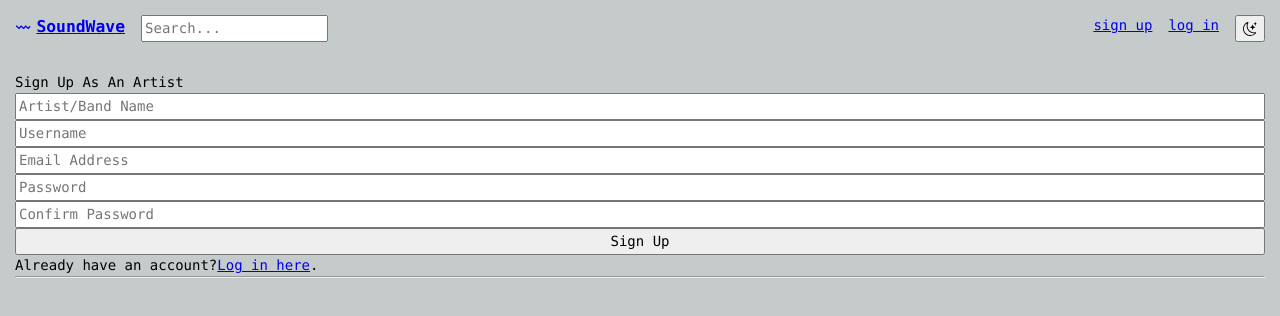
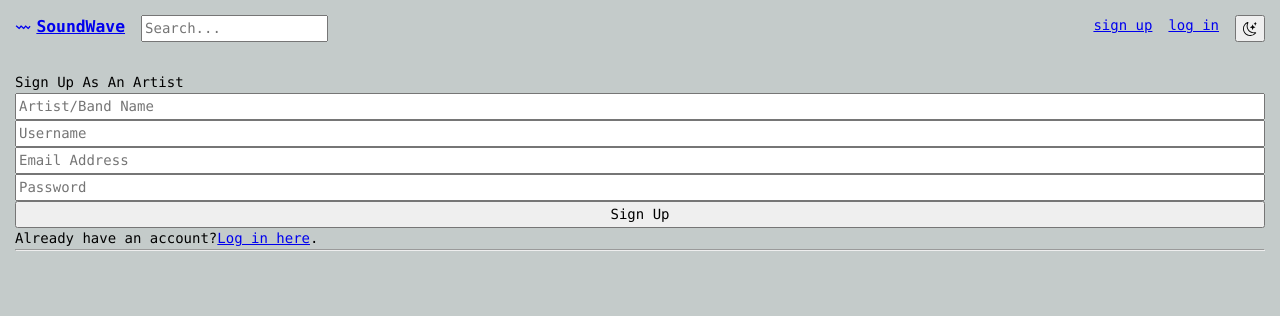
Before and after one commit to AlessiaPiscopo/SoundWave, a React (Create React App) app in the folder client/: page /signup in a window 1280 px wide. Both pictures are taken after a click on the button "Artist". Shown: the top 316 px of the page. Built offline with nearby package versions, Linux system fonts and the light colour scheme; no server answers; the database is empty.

Commit message:
Firestore Setup, Tests ctd

```diff
--- a/client/src/components/App.js
+++ b/client/src/App.js
@@ -1,10 +1,10 @@
 import { BrowserRouter, Routes, Route } from "react-router-dom";
-import GlobalStyles from "../GlobalStyles";
-import Homepage from "../pages/Homepage";
-import Login from "../pages/Login";
-import Signup from "../pages/Signup";
-import ArtistData from "./ArtistData";
-import FanNavBar from "./NavBar/FanNavBar";
+import GlobalStyles from "./GlobalStyles";
+import Homepage from "./pages/Homepage";
+import Login from "./pages/Login";
+import Signup from "./pages/Signup";
+// import ArtistData from "./ArtistData";
+import FanNavBar from "./components/NavBar/FanNavBar";
 
 // import Profile from "./pages/Profile";
 // import Artist from "./pages/Artist";
@@ -16,7 +16,7 @@ const App = () => {
       <BrowserRouter>
         <GlobalStyles />
         <FanNavBar />
-        <ArtistData />
+        {/* <ArtistData /> */}
         <Routes>
           <Route exact path="/" element={<Homepage />} />
           <Route exact path="/signup" element={<Signup />} />
--- a/client/src/components/SignUp/ArtistSignUp.js
+++ b/client/src/components/SignUp/ArtistSignUp.js
@@ -1,9 +1,14 @@
 import { NavLink } from "react-router-dom";
 import styled from "styled-components";
-import ArtistData from "../ArtistData";
+// import ArtistData from "../ArtistData";
 import Container from "../StyledElements/Container";
 
 const ArtistSignup = () => {
+  const handleArtistSignup = async () => {
+    console.log("form submitted");
+    // return <ArtistData />;
+  };
+
   return (
     <>
       <Container>
@@ -13,14 +18,13 @@ const ArtistSignup = () => {
           <ArtistName
             type="text"
             name="artist-name"
-            required
+            // required
             placeholder="Artist/Band Name"
           ></ArtistName>
-          {/*  */}
           <Username
             type="text"
             name="username"
-            required
+            // required
             placeholder="Username"
             // ref={username}
             // onChange={handleChange}
@@ -28,7 +32,7 @@ const ArtistSignup = () => {
           <Email
             type="email"
             name="email"
-            required
+            // required
             placeholder="Email Address"
             // ref={username}
             // onChange={handleChange}
@@ -36,27 +40,28 @@ const ArtistSignup = () => {
           <Password
             type="password"
             name="password"
-            required
+            // required
             placeholder="Password"
             // ref={password}
             // onChange={handleChange}
           ></Password>
-          <ConfirmPassword
+          {/* <ConfirmPassword
             type="password"
             name="confirm-password"
             required
             placeholder="Confirm Password"
             // ref={confirmPassword}
             // onChange={handleChange}
-          ></ConfirmPassword>
-          <button className="sign-up">Sign Up</button>
+          ></ConfirmPassword> */}
+          <button className="sign-up" onClick={handleArtistSignup}>
+            Sign Up
+          </button>
           <div>
             Already have an account?
             <NavLink to="/login">Log in here</NavLink>.
           </div>
         </form>
         <hr />
-        <ArtistData />
       </Container>
     </>
   );
@@ -66,6 +71,6 @@ const ArtistName = styled.input``;
 const Username = styled.input``;
 const Email = styled.input``;
 const Password = styled.input``;
-const ConfirmPassword = styled.input``;
+// const ConfirmPassword = styled.input``;
 
 export default ArtistSignup;
--- a/client/src/index.js
+++ b/client/src/index.js
@@ -1,6 +1,6 @@
 import React from "react";
 import ReactDOM from "react-dom";
-import App from "./components/App";
+import App from "./App";
 import { AppContextProvider } from "./context/AppContext";
 
 ReactDOM.render(
```
